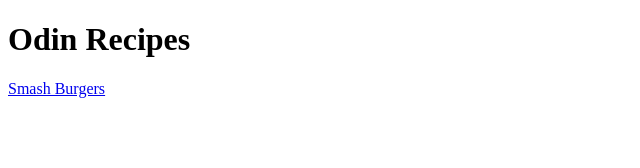
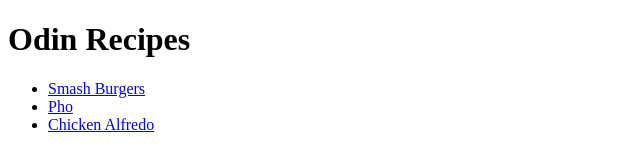
Before and after one commit to HudeerKhan/odin-recipes, a plain HTML site: page index.html in a window 1280 px wide. Shown: the whole page, without its empty margins (0-640 px from the left). Drawn offline with Linux system fonts and the light colour scheme.

Commit message:
add link to Pho and Chicken alfredo pages

```diff
--- a/index.html
+++ b/index.html
@@ -7,8 +7,10 @@
   </head>
   <body>
     <h1>Odin Recipes</h1>
-    <u>
-      <a href="./recipes/smash-burger.html">Smash Burgers</a>
-    </u>
+    <ul>
+      <li><a href="./recipes/smash-burger.html">Smash Burgers</a></li>
+      <li><a href="./recipes/pho.html">Pho</a></li>
+      <li><a href="./recipes/chicken-alfredo.html">Chicken Alfredo</a></li>
+    </ul>
   </body>
 </html>
```
